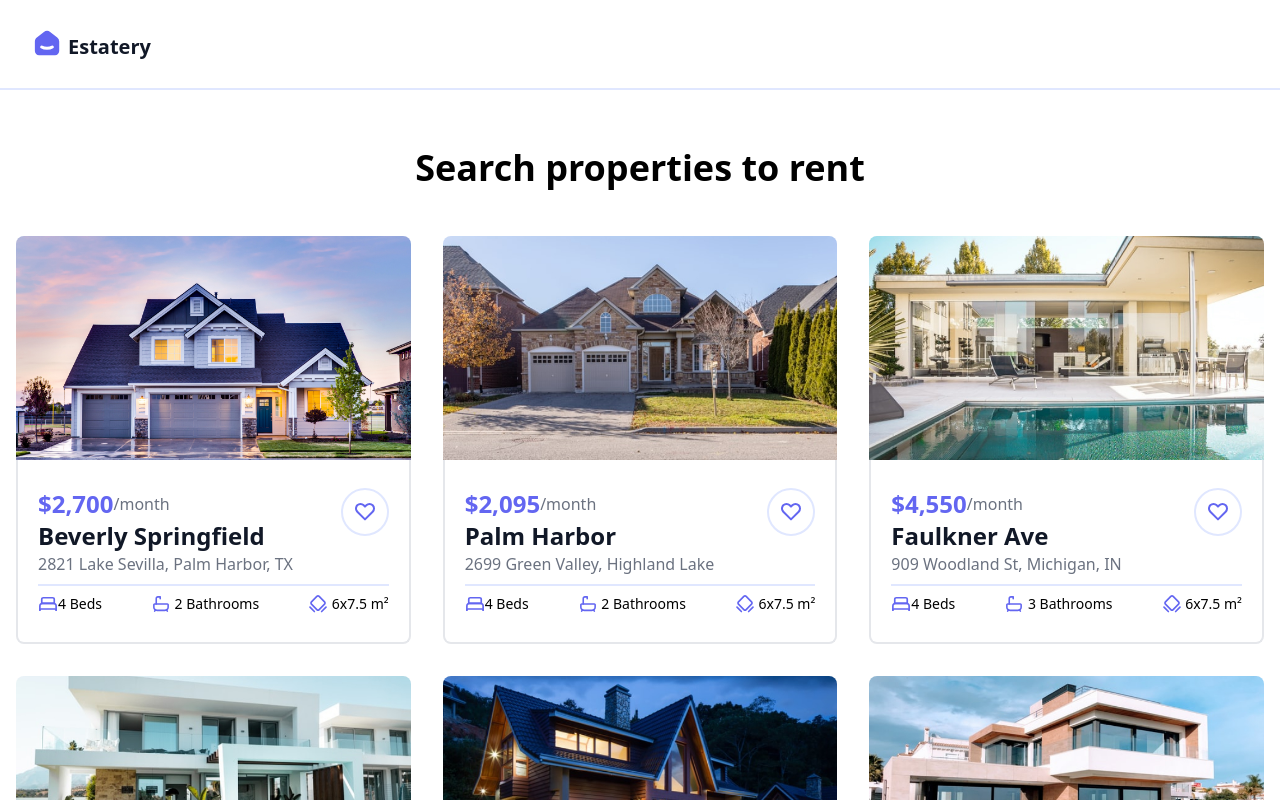
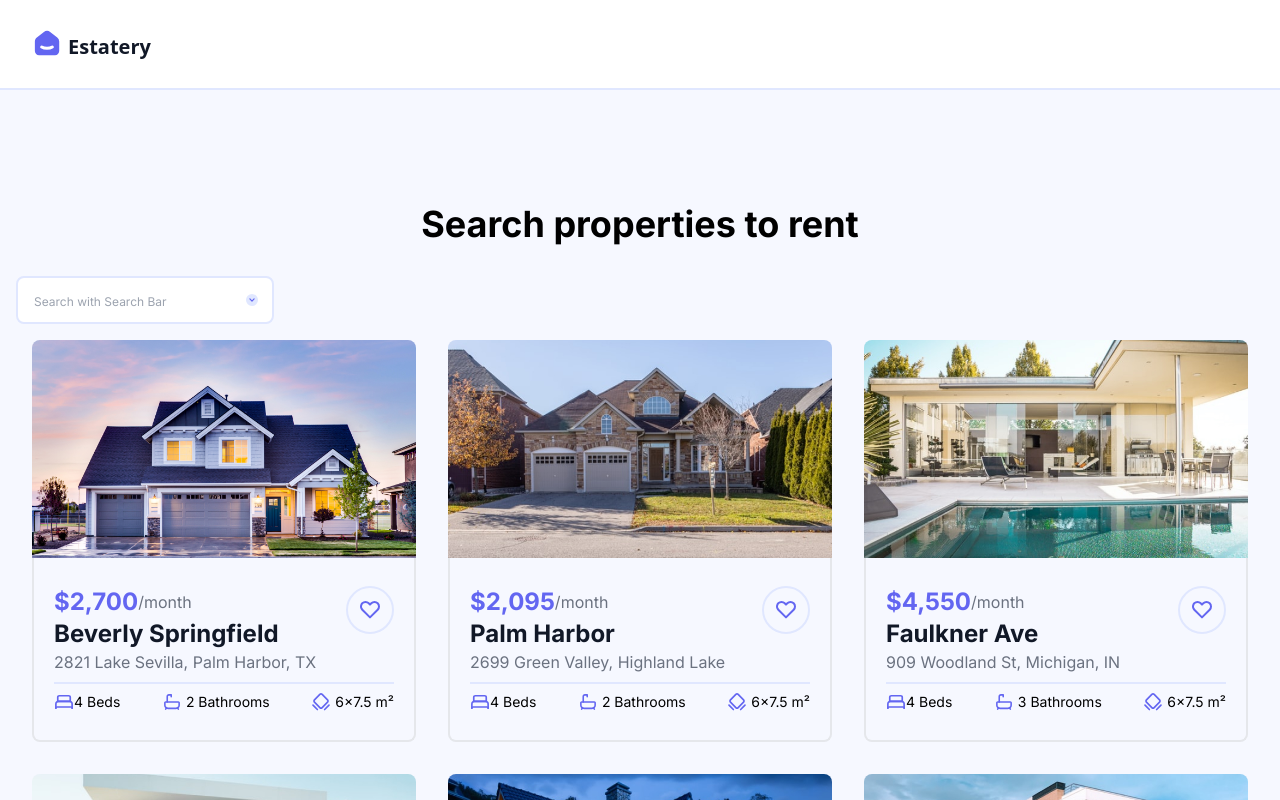
Before and after one commit to duval-justine/Agence-Immobiliere-Justine-Duval, a Vue app: page / in a window 1280 px wide. Shown: the top 800 px of the page. Built offline with nearby package versions, Linux system fonts and the light colour scheme; some icons are missing.

Commit message:
Création de la SearchList en composant

```diff
--- /dev/null
+++ b/src/components/SearchListe.vue
@@ -0,0 +1,17 @@
+<script>import flechebas from "../components/icones/FlecheBas.vue"
+export default {
+    components: {flechebas}
+}
+</script>
+
+<template>
+    <div class="flex flex-col gap-7 lg:flex-row lg:justify-between">
+        <div class="flex items-center">
+            <input
+            type="search"
+            placeholder="Search with Search Bar"
+            class=" w-full h-12 px-4 border-2 rounded-lg border-indigo-100 placeholder:text-xs "/>
+            <flechebas class="p-1 -ml-8"/>
+        </div>
+    </div>
+</template>
--- /dev/null
+++ b/src/components/icones/FlecheBas.vue
@@ -0,0 +1,20 @@
+<template>
+    <svg
+  width="20"
+  height="20"
+  viewBox="0 0 20 20"
+  fill="none"
+  xmlns="http://www.w3.org/2000/svg"
+  class="flex-grow-0 flex-shrink-0 w-5 h-5"
+  preserveAspectRatio="xMidYMid meet"
+>
+  <circle cx="10" cy="10" r="10" fill="#E0E7FF"></circle>
+  <path
+    d="M6.5 8.25L10 11.75L13.5 8.25"
+    stroke="#6366F1"
+    stroke-width="2"
+    stroke-linecap="round"
+    stroke-linejoin="round"
+  ></path>
+</svg>
+</template>
--- a/src/views/AccueilView.vue
+++ b/src/views/AccueilView.vue
@@ -1,16 +1,17 @@
 <script>
 import card from "../components/Card.vue"
 import footer1 from "../components/Footer.vue"
+import searchliste from "../components/SearchListe.vue"
 export default {
     name:"App",
-    components: { card, footer1 },
+    components: { card, footer1, searchliste },
 }
 </script>
 
-<template class="bg-indigo-25">
-    <div>
-        <h2 class="text-4xl font-bold text-indigo-1000 text-center mt-[3.625rem] mb-8">Search properties to rent</h2>
-    </div>
+<template >
+    <main class="bg-indigo-25 pt-14 px-4 font-inter">
+        <h2 class="text-4xl font-bold text-indigo-1000 text-center pt-[3.625rem] mb-8">Search properties to rent</h2>
+        <searchliste />
         <div class="grid grid-flow-row-dense grid-cols-[repeat(auto-fit,minmax(343px,1fr))]">
             <card class="p-4"
             titre="Beverly Springfield"
@@ -50,6 +51,7 @@ export default {
             :favoris="true"
             nbrSDB="3"/>
         </div>
+    </main>
     <footer1 />
 
 </template>
```
Lines whose indentation alone changed are shown as unchanged.
